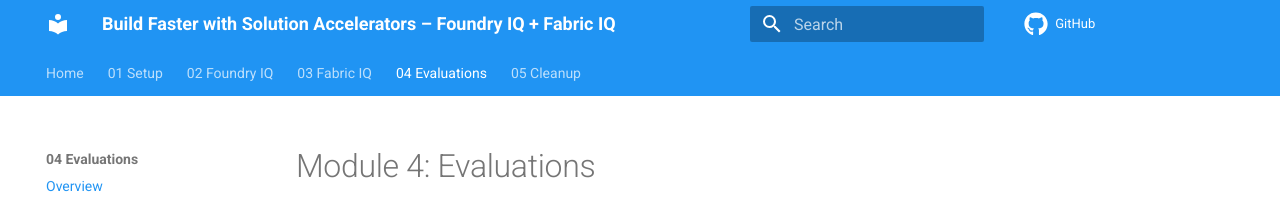
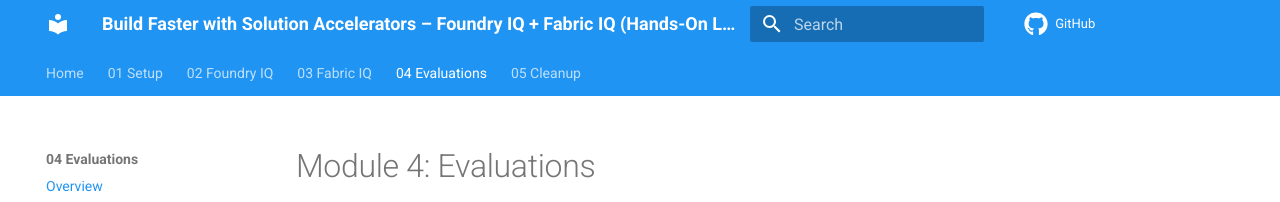
Before and after one commit to nchandhi/nc-iq-tc, an MkDocs documentation site: the page built from docs/docs/04-testing/index.md, in a window 1280 px wide. Shown: the top 202 px of the page. Built offline with MkDocs 1.6.1 and Material for MkDocs 9.7.7, drawn with Linux system fonts in a browser that asks for light colours; comment, search, counter and statistics services are not loaded.

Commit message:
Add Hands-On Lab to site title and clean up homepage

```diff
--- a/docs/mkdocs.yml
+++ b/docs/mkdocs.yml
@@ -1,4 +1,4 @@
-site_name: "Build Faster with Solution Accelerators – Foundry IQ + Fabric IQ"
+site_name: "Build Faster with Solution Accelerators – Foundry IQ + Fabric IQ (Hands-On Lab)"
 site_url: https://nchandhi.github.io/nc-iq-tc
 repo_url: https://github.com/nchandhi/nc-iq-tc
 
```
Also changed, not shown: docs/docs/index.md (+6 -1 lines).
